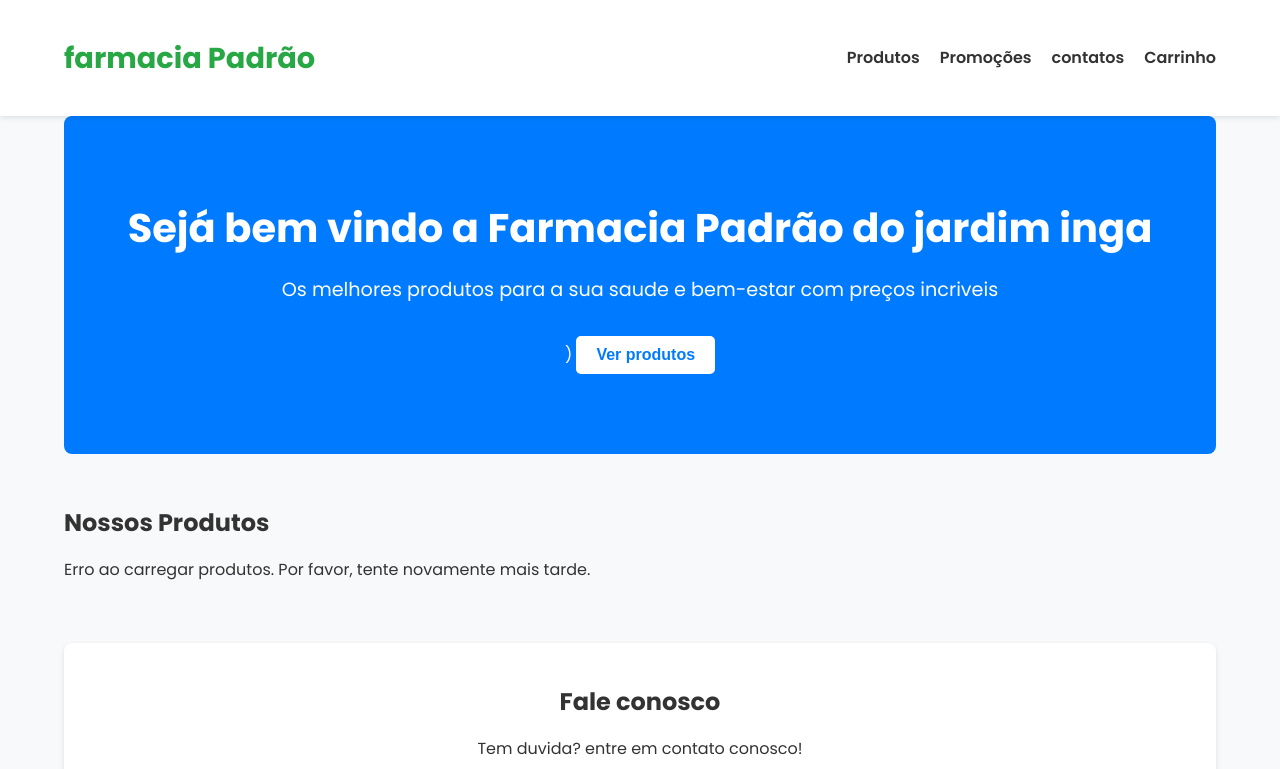
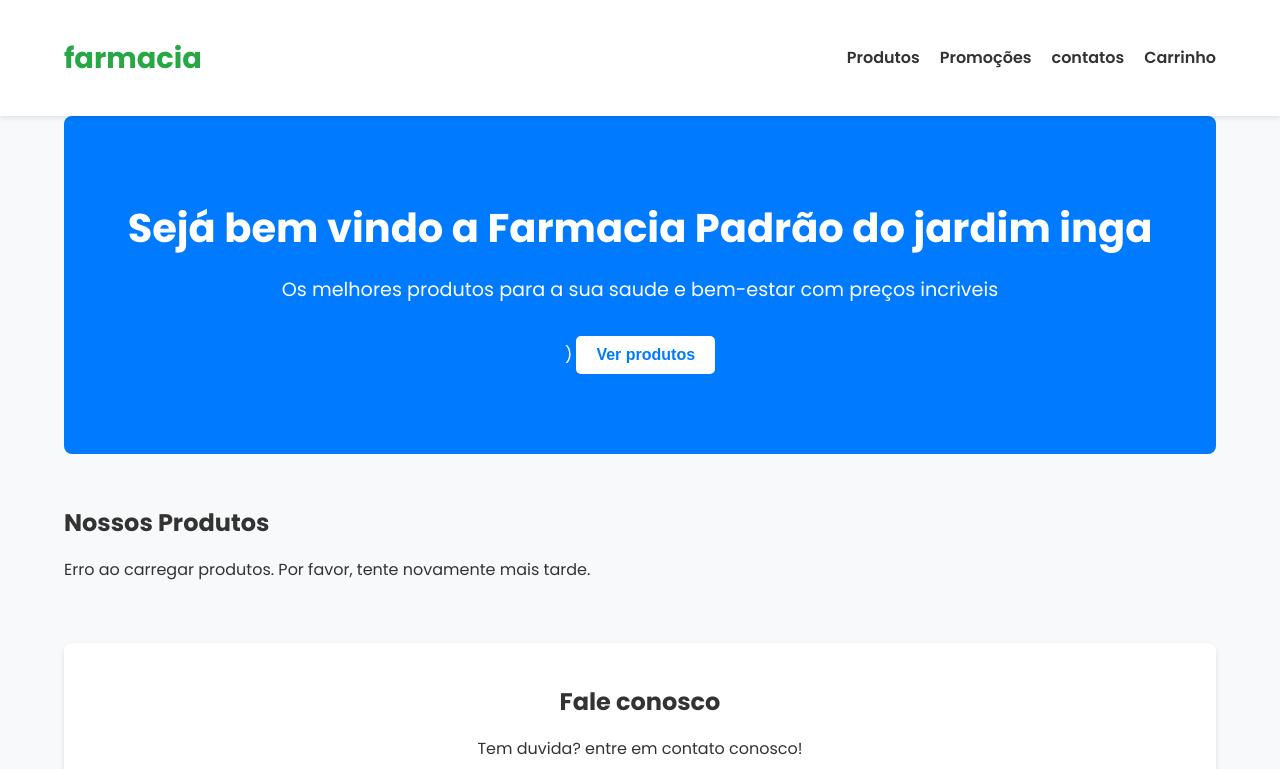
Before and after one commit to pedrohenri9398/Farmacia, a website: page Farmacia-online/dist/index.html in a window 1280 px wide. Shown: the top 769 px of the page. Drawn offline with Linux system fonts and the light colour scheme; no server answers.

Commit message:
Updated index.html

```diff
--- a/Farmacia-online/dist/index.html
+++ b/Farmacia-online/dist/index.html
@@ -10,7 +10,7 @@
   <body>
     <header>
       <div class="container">
-        <h1>farmacia Padrão</h1>
+        <h1>farmacia</h1>
         <nav>
           <ul>
             <li><a href="#Produtos">Produtos</a></li>
```
